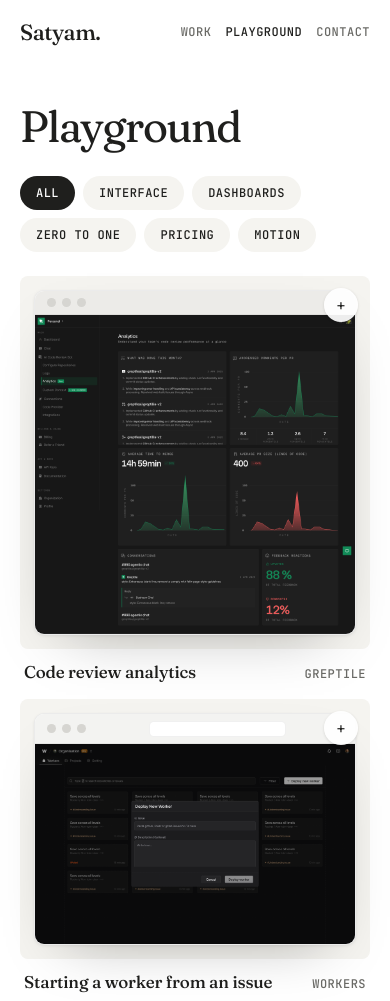
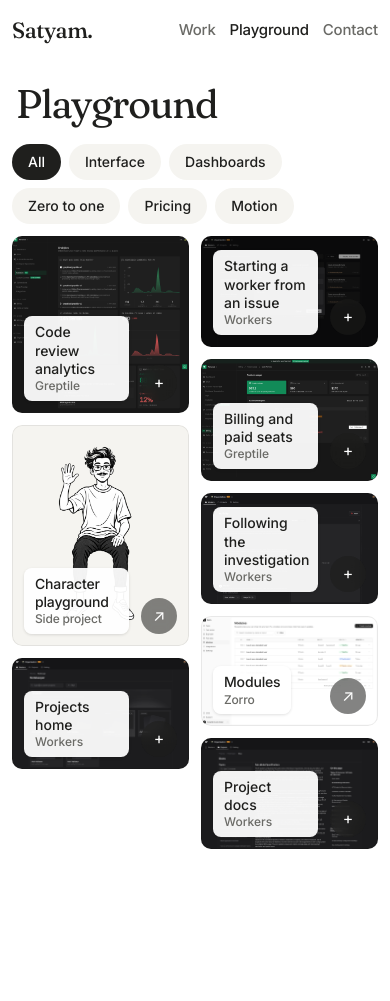
Before and after one commit to tilltonystark/iamsatyam, a plain HTML site: page playground.html in a window 390 px wide. Shown: the top 1001 px of the page. After the commit the page ends 913 px from the top, so only its background shows below. Drawn offline with Linux system fonts and the light colour scheme.

Commit message:
Image-only playground grid, two typefaces, tighter laptop spacing, full-width walker, custom domain
Co-Authored-By: Claude Opus 5.5 <noreply@anthropic.com>

```diff
--- a/assets/site.css
+++ b/assets/site.css
@@ -1,9 +1,9 @@
 /* Shared look for every page: type, colour, labels, navigation, mockup frames.
+   Two typefaces only: Fraunces for headings, Inter for everything else.
    Page-specific layout lives in styles.css (home), work/case.css and playground.css. */
 @font-face { font-family: Inter; src: url("inter-variable.woff2") format("woff2"); font-weight: 100 900; font-display: swap; }
 @font-face { font-family: Fraunces; src: url("fonts/fraunces.woff2") format("woff2"); font-weight: 100 900; font-display: swap; }
 @font-face { font-family: Fraunces; src: url("fonts/fraunces-italic.woff2") format("woff2"); font-weight: 100 900; font-style: italic; font-display: swap; }
-@font-face { font-family: "JetBrains Mono"; src: url("fonts/jetbrains-mono.woff2") format("woff2"); font-weight: 400 600; font-display: swap; }
 
 :root {
   --ink: #1f1f1d;
@@ -14,10 +14,9 @@
   --tint: var(--surface);
   --radius: 8px;
   --gutter: 24px;
-  --side: clamp(20px, 4vw, 56px);
+  --side: clamp(16px, 3vw, 40px);
   --display: Fraunces, Georgia, serif;
   --text: Inter, -apple-system, BlinkMacSystemFont, "Helvetica Neue", sans-serif;
-  --mono: "JetBrains Mono", ui-monospace, Menlo, monospace;
   --ease: cubic-bezier(.2, .7, .2, 1);
   --shadow-soft: 0 24px 60px -32px rgb(0 0 0 / .35), 0 1px 3px rgb(0 0 0 / .08);
 }
@@ -38,22 +37,22 @@ a:hover { color: var(--link); }
 .visually-hidden { position: absolute; width: 1px; height: 1px; overflow: hidden; clip-path: inset(50%); white-space: nowrap; }
 
 /* Type roles */
-.label { font: 500 12px/1.4 var(--mono); letter-spacing: .04em; text-transform: uppercase; color: var(--muted); }
+.label { font: 500 12px/1.4 var(--text); letter-spacing: .06em; text-transform: uppercase; color: var(--muted); }
 .display { font-family: var(--display); font-weight: 400; font-variation-settings: "SOFT" 50, "WONK" 1; letter-spacing: -.03em; line-height: 1; }
-.heading { font: 400 clamp(28px, 3.2vw, 44px)/1.08 var(--display); font-variation-settings: "SOFT" 30, "WONK" 0; letter-spacing: -.025em; text-wrap: balance; }
+.heading { font: 400 clamp(26px, 2.6vw, 38px)/1.1 var(--display); font-variation-settings: "SOFT" 30, "WONK" 0; letter-spacing: -.025em; text-wrap: balance; }
 .muted { color: var(--muted); }
 
 /* Top navigation, same on every page */
-.topnav { display: flex; justify-content: space-between; align-items: center; gap: 16px; min-height: 64px; }
+.topnav { display: flex; justify-content: space-between; align-items: center; gap: 16px; min-height: 60px; }
 .topnav a { text-decoration: none; }
 .topnav .home { font: 500 22px/1 var(--display); letter-spacing: -.02em; }
 .topnav nav { display: flex; gap: clamp(14px, 2vw, 24px); }
-.topnav nav a { padding-block: 8px; }
+.topnav nav a { padding-block: 8px; font: 500 15px/1.2 var(--text); color: var(--muted); }
 .topnav nav a[aria-current="page"] { color: var(--ink); }
 .topnav nav a:hover { color: var(--ink); text-decoration: underline; }
 
 /* Arrow link */
-.more { display: inline-flex; align-items: center; gap: 8px; font: 500 12px/1.4 var(--mono); letter-spacing: .04em; text-transform: uppercase; text-decoration: none; }
+.more { display: inline-flex; align-items: center; gap: 6px; font: 500 15px/1.4 var(--text); letter-spacing: -.005em; text-decoration: none; }
 .more::after { content: "→"; transition: transform .2s var(--ease); }
 .more:hover::after, a:hover .more::after { transform: translateX(4px); }
 
@@ -83,7 +82,7 @@ a:hover { color: var(--link); }
   display: grid; place-content: center; gap: 8px; padding: 16px; text-align: center;
   aspect-ratio: var(--ratio, 16 / 10);
   background: repeating-linear-gradient(-45deg, #f7f7f5 0 10px, #f0efeb 10px 20px);
-  color: #6b6b66; font: 500 11px/1.5 var(--mono); letter-spacing: .02em;
+  color: #6b6b66; font: 500 12px/1.5 var(--text);
 }
 .ph strong { color: var(--ink); font-weight: 600; }
 .slot.phone .ph { background: repeating-linear-gradient(-45deg, #2a2a2a 0 10px, #242424 10px 20px); color: #bdbdb8; }
--- a/content/playground.json
+++ b/content/playground.json
@@ -1,5 +1,5 @@
 {
-  "_how": "Each item is one cell in the playground grid. Put the image in assets/work/<folder>/ and list it here. size is the image's width×height in pixels. frame is browser, phone, app, loose or bare. tags become the filter buttons. link is optional; without it, clicking opens the image larger. Newest first.",
+  "_how": "Each item is one cell in the playground grid, shown as the plain image at full column width. Put the image in assets/work/<folder>/ and list it here. size is the image's width×height in pixels. tags become the filter buttons. link is optional; without it, clicking opens the image larger. ratio (like \"4:5\") fits a transparent picture inside a box of that shape; bg sets that box's colour. Newest first.",
   "items": [
     {
       "title": "Code review analytics",
@@ -7,7 +7,6 @@
       "folder": "greptile",
       "file": "analytics.png",
       "size": "1000×998",
-      "frame": "app",
       "tags": [
         "Interface",
         "Dashboards"
@@ -21,7 +20,6 @@
       "folder": "workers",
       "file": "new-worker.png",
       "size": "1000×625",
-      "frame": "browser",
       "tags": [
         "Interface",
         "Zero to one"
@@ -35,7 +33,6 @@
       "folder": "greptile",
       "file": "billing.png",
       "size": "1400×968",
-      "frame": "app",
       "tags": [
         "Interface",
         "Pricing"
@@ -49,13 +46,14 @@
       "folder": "../../character-motion/assets",
       "file": "front.webp",
       "size": "300×635",
-      "frame": "bare",
       "tags": [
         "Motion"
       ],
       "link": "character.html",
       "alt": "Illustrated Satyam waving",
-      "note": "Move your pointer and he follows it with his eyes."
+      "note": "Move your pointer and he follows it with his eyes.",
+      "ratio": "4:5",
+      "bg": "#f5f4f0"
     },
     {
       "title": "Following the investigation",
@@ -63,7 +61,6 @@
       "folder": "workers",
       "file": "investigation.png",
       "size": "1400×875",
-      "frame": "browser",
       "tags": [
         "Interface",
         "Zero to one"
@@ -77,7 +74,6 @@
       "folder": "zorro",
       "file": "modules.png",
       "size": "1440×900",
-      "frame": "browser",
       "tags": [
         "Interface"
       ],
@@ -91,7 +87,6 @@
       "folder": "workers",
       "file": "home.png",
       "size": "1440×900",
-      "frame": "browser",
       "tags": [
         "Interface",
         "Zero to one"
@@ -104,7 +99,6 @@
       "folder": "workers",
       "file": "home-2.png",
       "size": "1440×900",
-      "frame": "browser",
       "tags": [
         "Interface",
         "Zero to one"
--- a/playground.css
+++ b/playground.css
@@ -1,12 +1,13 @@
 /* Playground grid. Type, colour and frames come from assets/site.css. */
-.wrap { max-width: 1440px; margin: 0 auto; padding-inline: var(--side); }
+body { --side: 12px; }
+.wrap { max-width: 1920px; margin: 0 auto; padding-inline: var(--side); }
 
-main h1 { font-size: clamp(44px, 6vw, 88px); padding-block: clamp(40px, 6vw, 80px) 28px; }
+main h1 { font-size: clamp(40px, 4.4vw, 64px); padding: clamp(24px, 3vw, 40px) 4px 20px; }
 
-.bar-row { display: flex; justify-content: space-between; align-items: center; gap: 16px; margin-bottom: 24px; }
+.bar-row { display: flex; justify-content: space-between; align-items: center; gap: 12px; margin-bottom: 12px; }
 .chips { display: flex; flex-wrap: wrap; gap: 8px; }
 .chips button {
-  font: 500 12px/1 var(--mono); letter-spacing: .04em; text-transform: uppercase;
+  font: 500 14px/1 var(--text);
   padding: 11px 16px; border: 0; border-radius: 999px; cursor: pointer;
   color: var(--ink); background: var(--surface);
   transition: background-color .15s var(--ease), color .15s var(--ease);
@@ -14,22 +15,22 @@ main h1 { font-size: clamp(44px, 6vw, 88px); padding-block: clamp(40px, 6vw, 80p
 .chips button:hover { background: #ebe9e3; }
 .chips button[aria-pressed="true"] { background: var(--ink); color: #fff; }
 
-/* Equal-width columns; each cell is as tall as its picture. */
-.masonry { --gap: 16px; display: flex; gap: var(--gap); align-items: flex-start; padding-bottom: 96px; }
+/* Four equal columns, 12px gaps. Each cell is just the image at full column width; its height follows the image. */
+.masonry { --gap: 12px; display: flex; gap: var(--gap); align-items: flex-start; padding-bottom: 64px; }
 .col { flex: 1 1 0; min-width: 0; display: flex; flex-direction: column; gap: var(--gap); }
 
-.cell { position: relative; display: block; width: 100%; padding: 0; border: 0; text-align: left; font: inherit; color: inherit; background: none; cursor: pointer; text-decoration: none; }
-.cell .art { display: grid; place-items: center; padding: 20px; background: var(--surface); border-radius: var(--radius); transition: background-color .2s var(--ease); }
-.cell .art .slot { width: 100%; }
-.cell .art .slot.bare { width: 44%; }
-.cell .cap { display: flex; justify-content: space-between; align-items: baseline; gap: 12px; padding: 12px 4px 4px; }
-.cell .cap strong { display: block; font: 500 17px/1.3 var(--display); letter-spacing: -.01em; }
-.cell .cap .label { white-space: nowrap; }
-.cell .go { position: absolute; top: 12px; right: 12px; display: grid; place-items: center; width: 34px; height: 34px; border-radius: 50%; background: rgb(255 255 255 / .92); box-shadow: 0 1px 3px rgb(0 0 0 / .12); font-size: 15px; opacity: 0; transform: translateY(2px); transition: opacity .2s var(--ease), transform .2s var(--ease); }
-.cell:hover .art, .cell:focus-visible .art { background: #eeece6; }
-.cell:hover .go, .cell:focus-visible .go { opacity: 1; transform: none; }
+.cell { position: relative; display: block; width: 100%; padding: 0; border: 0; border-radius: 10px; overflow: hidden; background: var(--cell-bg, var(--surface)); cursor: pointer; color: inherit; text-decoration: none; font: inherit; text-align: left; }
+.cell::after { content: ""; position: absolute; inset: 0; border-radius: inherit; box-shadow: inset 0 0 0 1px rgb(0 0 0 / .07); pointer-events: none; }
+.cell img, .cell video { display: block; width: 100%; height: auto; }
+.cell .ph { width: 100%; }
+.cell .tag { position: absolute; left: 12px; bottom: 12px; max-width: calc(100% - 72px); padding: 7px 11px; border-radius: 8px; background: rgb(255 255 255 / .94); box-shadow: 0 1px 3px rgb(0 0 0 / .12); font: 500 14px/1.3 var(--text); }
+.cell .tag span { display: block; color: var(--muted); font-size: 12px; }
+.cell .go { position: absolute; right: 12px; bottom: 12px; display: grid; place-items: center; width: 36px; height: 36px; border-radius: 50%; background: rgb(30 30 28 / .55); color: #fff; font-size: 16px; backdrop-filter: blur(6px); }
+.cell .tag { opacity: 0; transform: translateY(4px); transition: opacity .2s var(--ease), transform .2s var(--ease); }
+.cell:hover .tag, .cell:focus-visible .tag { opacity: 1; transform: none; }
 .cell:hover { color: inherit; }
-@media (hover: none) { .cell .go { opacity: 1; transform: none; } }
+.cell:focus-visible { outline-offset: 2px; }
+@media (hover: none) { .cell .tag { opacity: 1; transform: none; } }
 
 /* Larger view */
 .viewer { width: min(1200px, 94vw); max-height: 92dvh; padding: 0; border: 0; border-radius: 10px; background: #fff; box-shadow: 0 30px 90px rgb(0 0 0 / .35); }
@@ -47,6 +48,4 @@ main h1 { font-size: clamp(44px, 6vw, 88px); padding-block: clamp(40px, 6vw, 80p
 
 @media (max-width: 560px) {
   .topnav nav a:nth-child(3) { display: none; }
-  .masonry { --gap: 12px; }
-  .cell .art { padding: 14px; }
 }
--- a/playground.html
+++ b/playground.html
@@ -15,10 +15,10 @@
   <header class="wrap topnav">
     <a class="home" href="index.html">Satyam.</a>
     <nav aria-label="Site">
-      <a class="label" href="index.html#work">Work</a>
-      <a class="label" href="playground.html" aria-current="page">Playground</a>
-      <a class="label" href="index.html#about">About</a>
-      <a class="label" href="index.html#contact">Contact</a>
+      <a href="index.html#work">Work</a>
+      <a href="playground.html" aria-current="page">Playground</a>
+      <a href="index.html#about">About</a>
+      <a href="index.html#contact">Contact</a>
     </nav>
   </header>
   <main id="main" class="wrap">
--- a/playground.js
+++ b/playground.js
@@ -1,5 +1,6 @@
 // Playground grid from content/playground.json: filter chips, equal-width columns, larger view on click.
-import { esc, dims, slot, healSlots } from './assets/frames.js';
+import { esc, dims, healSlots } from './assets/frames.js';
+const reducedMotion = matchMedia('(prefers-reduced-motion: reduce)');
 
 const grid = document.querySelector('.masonry');
 const chips = document.querySelector('.chips');
@@ -8,26 +9,40 @@ let items = [];
 let active = 'All';
 let lastTrigger = null;
 
-const columnsFor = width => width >= 1200 ? 4 : width >= 880 ? 3 : width >= 540 ? 2 : 1;
+const columnsFor = width => width >= 960 ? 4 : width >= 640 ? 3 : 2;
+
+function media(item) {
+  const dir = item.folder ? `assets/work/${item.folder}/` : 'assets/work/';
+  const { w, h } = dims(item.size);
+  const src = esc(dir + item.file);
+  if (/\.(mp4|webm)$/i.test(item.file)) {
+    const poster = item.poster ? ` poster="${esc(dir + item.poster)}"` : '';
+    return `<video src="${src}"${poster} muted playsinline${reducedMotion.matches ? ' controls' : ' autoplay loop'} width="${w}" height="${h}" aria-label="${esc(item.alt || item.title)}"></video>`;
+  }
+  const ph = `<div class="ph" style="--ratio:${w}/${h}"><strong>${esc(item.size)}</strong><span>${esc(item.title)}</span></div>`;
+  // ratio (e.g. "4:5") fits the whole picture inside a box of that shape instead of using the picture's own shape.
+  const fit = item.ratio ? ` style="aspect-ratio:${esc(item.ratio.replace(/[×x:]/, '/'))};object-fit:contain;padding:12%"` : '';
+  return `<img src="${src}" alt="${esc(item.alt || item.title)}" width="${w}" height="${h}" loading="lazy" decoding="async"${fit} data-ph="${esc(ph)}">`;
+}
 
 function cell(item, index) {
-  const dir = item.folder ? `assets/work/${item.folder}/` : 'assets/work/';
-  const art = slot({ ...item, show: item.title }, dir);
-  const cap = `<span class="cap"><span><strong>${esc(item.title)}</strong></span><span class="label">${esc(item.client)}</span></span>`;
+  const tag = `<span class="tag">${esc(item.title)}<span>${esc(item.client)}</span></span>`;
   const go = `<span class="go" aria-hidden="true">${item.link ? '↗' : '+'}</span>`;
+  const bg = item.bg ? ` style="--cell-bg:${esc(item.bg)}"` : '';
   return item.link
-    ? `<a class="cell" href="${esc(item.link)}"><span class="art">${art}</span>${go}${cap}</a>`
-    : `<button class="cell" type="button" data-index="${index}" aria-label="View ${esc(item.title)} larger"><span class="art">${art}</span>${go}${cap}</button>`;
+    ? `<a class="cell" href="${esc(item.link)}"${bg}>${media(item)}${tag}${go}</a>`
+    : `<button class="cell" type="button" data-index="${index}"${bg} aria-label="View ${esc(item.title)} larger">${media(item)}${tag}${go}</button>`;
 }
 
 function layout() {
   const shown = items.map((item, i) => ({ item, i })).filter(({ item }) => active === 'All' || item.tags?.includes(active));
-  const count = Math.min(columnsFor(grid.clientWidth), Math.max(1, shown.length));
+  const count = columnsFor(grid.clientWidth);
   const cols = Array.from({ length: count }, () => ({ h: 0, html: [] }));
   for (const { item, i } of shown) {
     const { w, h } = dims(item.size);
-    // Rough height of a cell in column-width units: picture + padding + caption.
-    const est = (item.frame === 'bare' ? .44 * h / w : h / w) + .35;
+    // Height of a cell in column-width units.
+    const [rw, rh] = String(item.ratio || '').split(/[×x:/]/).map(Number);
+    const est = rw && rh ? rh / rw : h / w;
     const col = cols.reduce((a, b) => (b.h < a.h ? b : a));
     col.h += est;
     col.html.push(cell(item, i));
--- a/styles.css
+++ b/styles.css
@@ -1,24 +1,24 @@
 /* Homepage layout. Type, colour and frames come from assets/site.css.
    Desktop: fixed illustration on the left, the right column scrolls. Phone: one column. */
 
-body { display: grid; grid-template-columns: 40% minmax(0, 1fr); height: 100dvh; overflow: hidden; }
+body { display: grid; grid-template-columns: 34% minmax(0, 1fr); height: 100dvh; overflow: hidden; }
 
-.figure { display: grid; justify-items: center; align-content: start; padding-top: min(120px, 16dvh); }
+.figure { display: grid; justify-items: center; align-content: start; padding-top: min(96px, 13dvh); }
 .pose { position: relative; width: min(300px, 76%, 46dvh); aspect-ratio: 2 / 3; }
 .pose img { position: absolute; inset: 0; width: 100%; height: 100%; object-fit: contain; object-position: bottom center; opacity: 0; transition: opacity .25s var(--ease); }
 .pose img.on { opacity: 1; }
 .pose .glance { height: 98.5%; top: auto; }
 
-main { overflow-y: auto; padding-inline: 8px clamp(24px, 5vw, 72px); scroll-padding-top: 76px; outline: none; }
-.topnav, .column { max-width: 620px; }
+main { overflow-y: auto; padding-inline: 8px clamp(24px, 4vw, 56px); scroll-padding-top: 76px; outline: none; }
+.topnav, .column { max-width: 780px; }
 .topnav { position: sticky; top: 0; z-index: 3; background: rgb(255 255 255 / .92); backdrop-filter: blur(8px); }
 
-.column { display: grid; gap: clamp(88px, 10vw, 128px); padding-block: clamp(64px, 10dvh, 112px) 96px; }
+.column { display: grid; gap: clamp(64px, 7vw, 96px); padding-block: clamp(36px, 7dvh, 72px) 72px; }
 section > .label, footer > .label { margin-bottom: 12px; }
 section > .heading, footer > .heading { margin-bottom: 28px; font-size: clamp(28px, 2.6vw, 38px); }
 
 /* Intro */
-#home h1 { font-size: clamp(48px, 5.6vw, 76px); }
+#home h1 { font-size: clamp(44px, 4.6vw, 64px); }
 .intro { margin-top: 28px; color: var(--muted); max-width: 54ch; }
 .intro p + p { margin-top: 14px; }
 .intro strong { color: var(--ink); font-weight: 600; }
@@ -27,7 +27,7 @@ section > .heading, footer > .heading { margin-bottom: 28px; font-size: clamp(28
 .contact dd { font-size: 15px; }
 
 /* Work list */
-.work-list { display: grid; gap: 56px; }
+.work-list { display: grid; gap: 48px; }
 .case { display: block; text-decoration: none; }
 .case:hover { color: inherit; }
 .case .cover { display: flex; justify-content: center; align-items: flex-end; gap: 4%; padding: clamp(20px, 3.4vw, 40px) clamp(16px, 3vw, 36px) 0; transition: transform .35s var(--ease); }
@@ -45,7 +45,7 @@ section > .heading, footer > .heading { margin-bottom: 28px; font-size: clamp(28
   .case:hover .cover .slot:nth-child(3) { transition-delay: .06s; }
 }
 
-.playground-link { display: grid; gap: 8px; margin-top: 56px; padding: 24px 0; border-block: 1px solid var(--rule); text-decoration: none; }
+.playground-link { display: grid; gap: 8px; margin-top: 48px; padding: 24px 0; border-block: 1px solid var(--rule); text-decoration: none; }
 .playground-link:hover { color: inherit; }
 .pl-title { font: 400 22px/1.25 var(--display); letter-spacing: -.01em; }
 
--- a/work/case.css
+++ b/work/case.css
@@ -1,17 +1,17 @@
 /* Case study layout. Type, colour and frames come from assets/site.css. */
 
-.wrap { max-width: 1280px; margin: 0 auto; padding-inline: var(--side); }
+.wrap { max-width: 1240px; margin: 0 auto; padding-inline: var(--side); }
 .grid { display: grid; grid-template-columns: repeat(12, minmax(0, 1fr)); column-gap: var(--gutter); }
 .story { grid-column: 1 / 9; }
 .side { grid-column: 9 / 13; }
 .full { grid-column: 1 / -1; }
 
 /* Hero */
-.hero { padding-block: clamp(48px, 8vw, 112px) clamp(32px, 4vw, 48px); row-gap: 24px; }
-.hero h1 { grid-column: 1 / 11; font-size: clamp(44px, 7.2vw, 104px); text-wrap: balance; }
+.hero { padding-block: clamp(32px, 5vw, 72px) clamp(24px, 3vw, 36px); row-gap: 20px; }
+.hero h1 { grid-column: 1 / 11; font-size: clamp(40px, 5.4vw, 80px); text-wrap: balance; }
 .hero .lede { grid-column: 1 / 8; font-size: clamp(18px, 1.5vw, 20px); line-height: 1.5; text-wrap: pretty; }
 
-.hero-shots { display: flex; justify-content: center; align-items: flex-end; gap: clamp(12px, 3vw, 48px); padding: clamp(28px, 6vw, 80px) clamp(16px, 4vw, 64px) 0; }
+.hero-shots { display: flex; justify-content: center; align-items: flex-end; gap: clamp(12px, 3vw, 48px); padding: clamp(24px, 4vw, 56px) clamp(16px, 4vw, 56px) 0; }
 .hero-shots .slot { margin-bottom: -6%; }
 .hero-shots .slot.phone { width: min(28%, 300px); }
 .hero-shots .slot.phone:nth-child(2) { margin-bottom: 4%; }
@@ -19,7 +19,7 @@
 .hero-shots.wide .slot { width: min(100%, 1000px); margin-bottom: -3%; }
 
 /* Fact strip */
-.facts { margin-top: clamp(28px, 4vw, 48px); padding-block: 24px; border-block: 1px solid var(--rule); row-gap: 20px; }
+.facts { margin-top: clamp(24px, 3vw, 36px); padding-block: 20px; border-block: 1px solid var(--rule); row-gap: 20px; }
 .facts > div { grid-column: span 2; }
 .facts > div:nth-child(2), .facts > div:nth-child(3) { grid-column: span 3; }
 .facts .owned { grid-column: 9 / 13 !important; }
@@ -29,8 +29,8 @@
 .facts li::before { content: ""; position: absolute; left: 0; top: .7em; width: 6px; height: 1px; background: currentColor; }
 
 /* Chapters */
-section.chapter { padding-top: clamp(64px, 9vw, 120px); scroll-margin-top: 24px; }
-.chapter-head { margin-bottom: 28px; }
+section.chapter { padding-top: clamp(56px, 6vw, 88px); scroll-margin-top: 24px; }
+.chapter-head { margin-bottom: 22px; }
 .chapter-head .label { grid-column: 1 / -1; margin-bottom: 14px; }
 .chapter-head h2 { grid-column: 1 / 10; }
 .para { align-items: start; }
@@ -47,9 +47,9 @@ section.chapter { padding-top: clamp(64px, 9vw, 120px); scroll-margin-top: 24px;
 }
 
 /* Decision options */
-.options { margin-top: 40px; row-gap: 40px; }
+.options { margin-top: 32px; row-gap: 32px; }
 .option { grid-column: span 4; display: flex; flex-direction: column; gap: 12px; }
-.option .shot { display: grid; place-items: center; padding: 24px; aspect-ratio: 4 / 5; background: var(--surface); }
+.option .shot { display: grid; place-items: center; padding: 24px; aspect-ratio: 1 / 1; background: var(--surface); }
 .option.chosen .shot { background: var(--tint); }
 .option .shot .slot { width: 100%; }
 .option .shot .slot.phone { width: min(62%, 220px); }
@@ -61,15 +61,15 @@ section.chapter { padding-top: clamp(64px, 9vw, 120px); scroll-margin-top: 24px;
 .options.n2 .option { grid-column: span 6; }
 .options.n2 .option .shot { aspect-ratio: 16 / 11; }
 .options.n2 .option .shot .slot { width: 100%; }
-.why { margin-top: 40px; }
+.why { margin-top: 32px; }
 .quote { margin-top: 40px; padding: 28px 0 0; border-top: 1px solid var(--rule); }
 .quote blockquote { font: 400 clamp(22px, 2.4vw, 32px)/1.3 var(--display); font-variation-settings: "SOFT" 50, "WONK" 0; letter-spacing: -.015em; text-wrap: pretty; }
 .quote figcaption { margin-top: 14px; }
 
 /* Details */
-.detail { margin-top: clamp(32px, 4vw, 56px); align-items: center; row-gap: 20px; }
-.detail .shot { grid-column: 1 / 8; display: grid; place-items: center; padding: clamp(24px, 4vw, 56px); }
-.detail .shot .slot.phone { width: min(56%, 300px); }
+.detail { margin-top: clamp(24px, 3vw, 40px); align-items: center; row-gap: 20px; }
+.detail .shot { grid-column: 1 / 8; display: grid; place-items: center; padding: clamp(20px, 3vw, 40px); }
+.detail .shot .slot.phone { width: min(50%, 280px); }
 .detail .shot .slot { width: 100%; }
 .detail .words { grid-column: 8 / 13; display: grid; gap: 20px; }
 .detail.flip .shot { grid-column: 6 / 13; grid-row: 1; }
@@ -88,23 +88,22 @@ section.chapter { padding-top: clamp(64px, 9vw, 120px); scroll-margin-top: 24px;
 .ledger th { width: 36%; font: 400 clamp(20px, 2vw, 26px)/1.2 var(--display); letter-spacing: -.01em; padding-right: 16px; }
 .ledger td { font-size: 16px; }
 
-.strip { margin-block: 36px; display: flex; justify-content: center; align-items: flex-start; gap: clamp(12px, 3vw, 40px); padding: clamp(24px, 4vw, 56px); }
+.strip { margin-block: 28px; display: flex; justify-content: center; align-items: flex-start; gap: clamp(12px, 3vw, 40px); padding: clamp(24px, 4vw, 56px); }
 .strip .slot.phone { width: min(30%, 260px); }
 .strip.wide { display: grid; grid-template-columns: repeat(auto-fit, minmax(min(100%, 340px), 1fr)); }
 
 /* Next case study */
-.next { margin-top: clamp(80px, 10vw, 144px); padding-block: 48px 72px; border-top: 1px solid var(--rule); }
+.next { margin-top: clamp(64px, 7vw, 104px); padding-block: 36px 56px; border-top: 1px solid var(--rule); }
 .next a { display: block; text-decoration: none; }
 .next a:hover { color: inherit; }
 .next .label { margin-bottom: 12px; display: block; }
-.next .name { font-size: clamp(40px, 6vw, 88px); }
+.next .name { font-size: clamp(36px, 4.6vw, 68px); }
 .next .name span { display: inline-block; transition: transform .3s var(--ease); }
 .next a:hover .name span { transform: translateX(10px); }
 .next p { margin-top: 14px; max-width: 56ch; color: var(--muted); }
 
 /* Walking character (desktop only) */
-.walker { position: fixed; z-index: 5; bottom: 16px; left: 0; width: 60px; height: 104px; pointer-events: none; will-change: transform; opacity: 0; transition: opacity .3s var(--ease); }
-.walker.shown { opacity: 1; }
+.walker { position: fixed; z-index: 5; bottom: 16px; left: 0; width: 60px; height: 104px; pointer-events: none; will-change: transform; }
 .walker img { position: absolute; inset: 0; width: 100%; height: 100%; object-fit: contain; object-position: bottom center; opacity: 0; }
 .walker img.on { opacity: 1; }
 .walker.left img { transform: scaleX(-1); }
```
Also changed, not shown: PORTFOLIO_CONTEXT.md (+1 -1 lines), assets/walker.js (+12 -17 lines), character.html (+4 -4 lines), index.html (+4 -4 lines), work/case.js (+5 -6 lines), README.md, assets/fonts/jetbrains-mono.woff2 (deleted), 1 other file.
